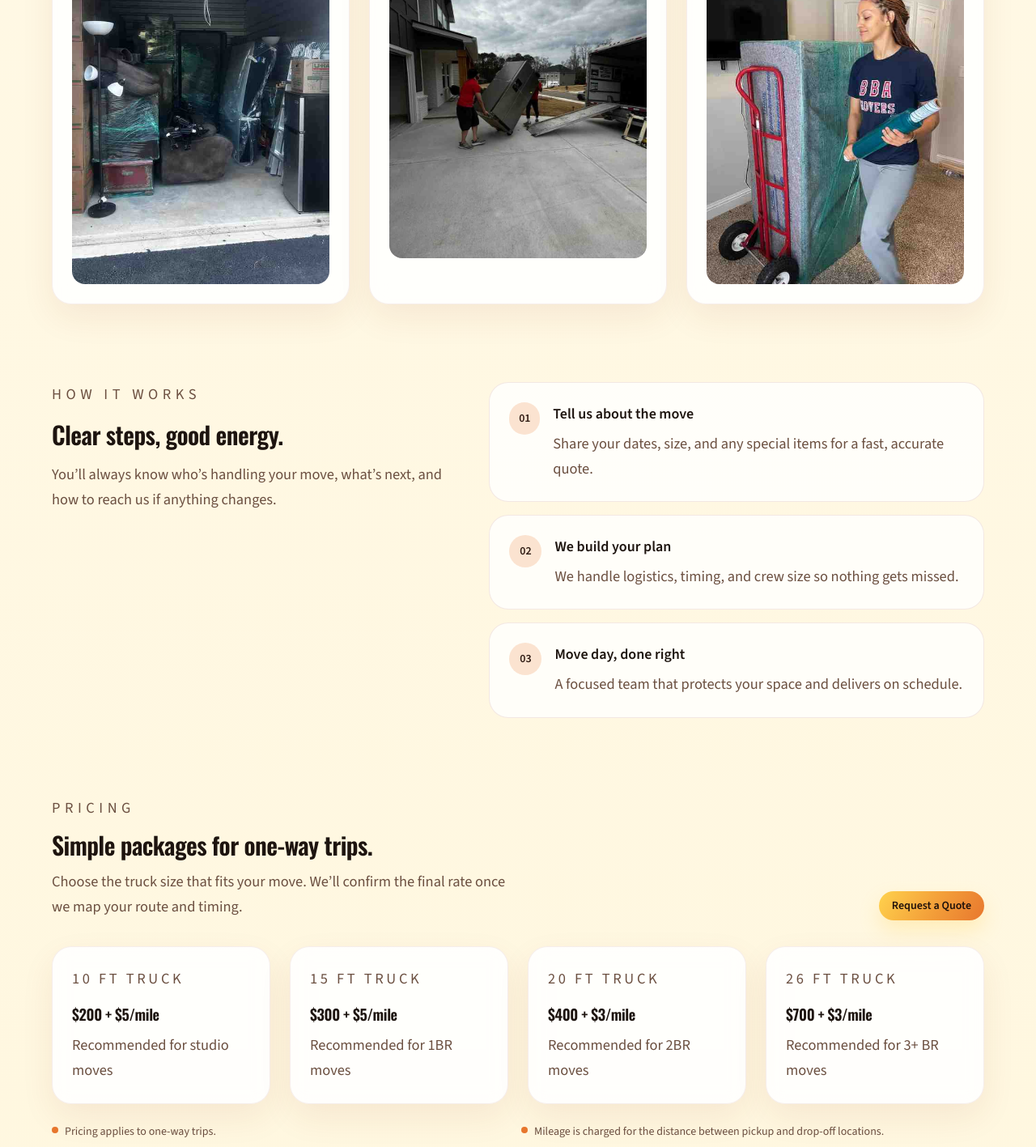
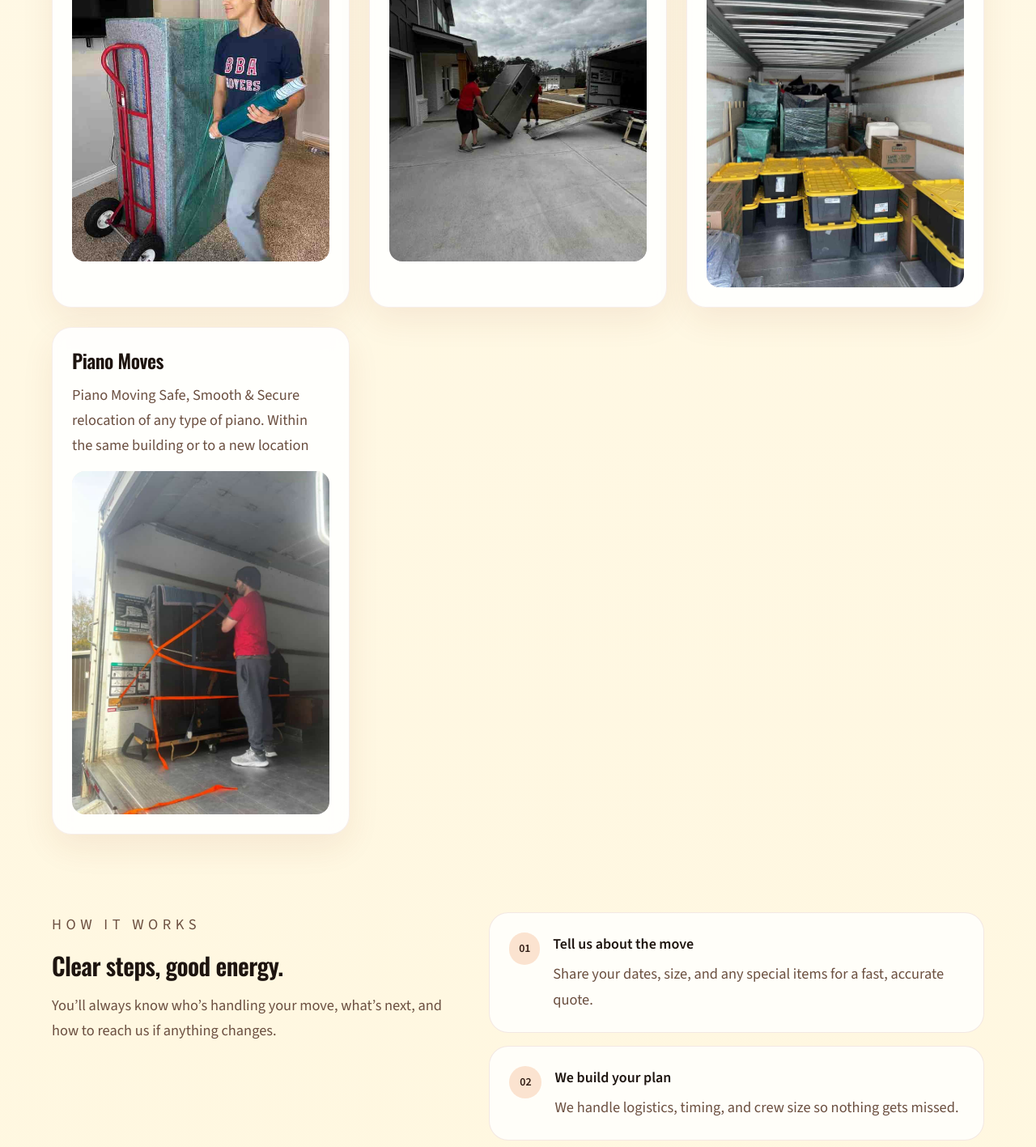
Before and after one commit to studiountitled/bbamovers, a Next.js app: page / in a window 1280 px wide. Shown: the part 1330-2747 px from the top of the page at 81% size. Built offline with nearby package versions, Linux system fonts and the light colour scheme.

Commit message:
updated changes

```diff
--- a/app/globals.css
+++ b/app/globals.css
@@ -81,3 +81,33 @@ p {
 .outline-button:hover {
   background: rgba(255, 210, 77, 0.12);
 }
+
+.featured-pricing {
+  position: relative;
+  border: 3px solid transparent;
+  background:
+    linear-gradient(rgba(255, 255, 255, 0.88), rgba(255, 255, 255, 0.88))
+      padding-box,
+    linear-gradient(
+        120deg,
+        #ffd24d,
+        #ffc04d,
+        #ffe08a,
+        #ffd24d
+      )
+      border-box;
+  background-size: 200% 200%;
+  animation: border-shift 6s ease infinite;
+}
+
+@keyframes border-shift {
+  0% {
+    background-position: 0% 50%;
+  }
+  50% {
+    background-position: 100% 50%;
+  }
+  100% {
+    background-position: 0% 50%;
+  }
+}
--- a/app/page.tsx
+++ b/app/page.tsx
@@ -4,7 +4,7 @@ import QuoteForm from "./components/QuoteForm";
 const services = [
   {
     title: "Residential Moving",
-    copy: "Careful packing, clear timelines, and respectful crews for homes and apartments.",
+    copy: "Clear timelines, and respectful crews for homes and apartments.",
   },
   {
     title: "Commercial Moving",
@@ -13,6 +13,11 @@ const services = [
   {
     title: "Long Distance",
     copy: "Coordinated transport across Alabama, Georgia, and beyond with tracked updates.",
+  },
+  {
+    title: "Piano Moves",
+    copy:
+      "Piano Moving\nSafe, Smooth & Secure relocation of any type of piano. Within the same building or to a new location",
   },
 ];
 
@@ -51,7 +56,7 @@ const pricing = [
   },
   {
     title: "20 ft Truck",
-    price: "$400 + $3/mile",
+    price: "$450 + $3/mile",
     note: "Recommended for 2BR moves",
   },
   {
@@ -126,6 +131,13 @@ const reviews = [
     date: "Mar 4, 2026",
     quote:
       "Friendly, fast service! We were looking for one-way moving help, Kevin responded very quickly and happily accepted the job. They showed up on time, they had their own tools and delivered!! There was attention to detail, strategic placements and meticulous execution. Hands down the best experience I’ve ever had with any moving company. I wish I could give more stars!!!",
+  },
+  {
+    name: "Taariq K.",
+    detail: "Verified",
+    date: "Mar 6, 2026",
+    quote:
+      "Kevin and Ariana were great. Showed up on time and did an amazing job sorting two storage units into one larger unit. It was a pleasure working with them and we will definitely be hiring them in the future!",
   },
 ];
 
@@ -209,7 +221,7 @@ export default function Home() {
             <div className="relative z-10 grid items-center gap-12 lg:grid-cols-[1.1fr_0.9fr]">
               <div className="text-[17px] sm:text-[18px]">
                 <p className="text-xs uppercase tracking-[0.3em] text-[color:var(--muted)]">
-                  Alabama moving company
+                  Professional Moving & Relocation Services
                 </p>
                 <h1 className="section-title mt-4 text-4xl font-semibold leading-tight text-[color:var(--ink)] sm:text-6xl">
                   Moving day, but make it easy.
@@ -282,10 +294,12 @@ export default function Home() {
                   <Image
                     src={
                       service.title === "Residential Moving"
-                        ? "/gallery-1.jpg"
+                        ? "/gallery-3.jpg"
                         : service.title === "Commercial Moving"
                           ? "/gallery-2.jpg"
-                          : "/gallery-3.jpg"
+                          : service.title === "Long Distance"
+                            ? "/gallery-12.jpg"
+                            : "/gallery-11.jpg"
                     }
                     alt={service.title}
                     width={600}
@@ -355,11 +369,20 @@ export default function Home() {
               {pricing.map((item) => (
                 <div
                   key={item.title}
-                  className="glass-card flex h-full flex-col rounded-3xl p-6"
+                  className={`glass-card flex h-full flex-col rounded-3xl p-6 ${
+                    item.title === "20 ft Truck" ? "featured-pricing" : ""
+                  }`}
                 >
-                  <p className="text-sm uppercase tracking-[0.2em] text-[color:var(--muted)]">
-                    {item.title}
-                  </p>
+                  <div className="flex items-center justify-between gap-2">
+                    <p className="text-sm uppercase tracking-[0.2em] text-[color:var(--muted)]">
+                      {item.title}
+                    </p>
+                    {item.title === "20 ft Truck" ? (
+                      <span className="rounded-full bg-[color:var(--brand-yellow)]/40 px-3 py-1 text-[11px] font-semibold uppercase tracking-[0.2em] text-[color:var(--accent)]">
+                        Recommended
+                      </span>
+                    ) : null}
+                  </div>
                   <p className="section-title mt-3 text-2xl font-semibold text-[color:var(--ink)]">
                     {item.price}
                   </p>
@@ -412,7 +435,7 @@ export default function Home() {
                   Reviews
                 </p>
                 <h2 className="section-title mt-3 text-3xl font-semibold">
-                  Real people, real happy moves.
+                  Real People, Real Reviews
                 </h2>
               </div>
               <a
```
Also changed, not shown: public/gallery-11.jpg (added), public/gallery-12.jpg (added).
